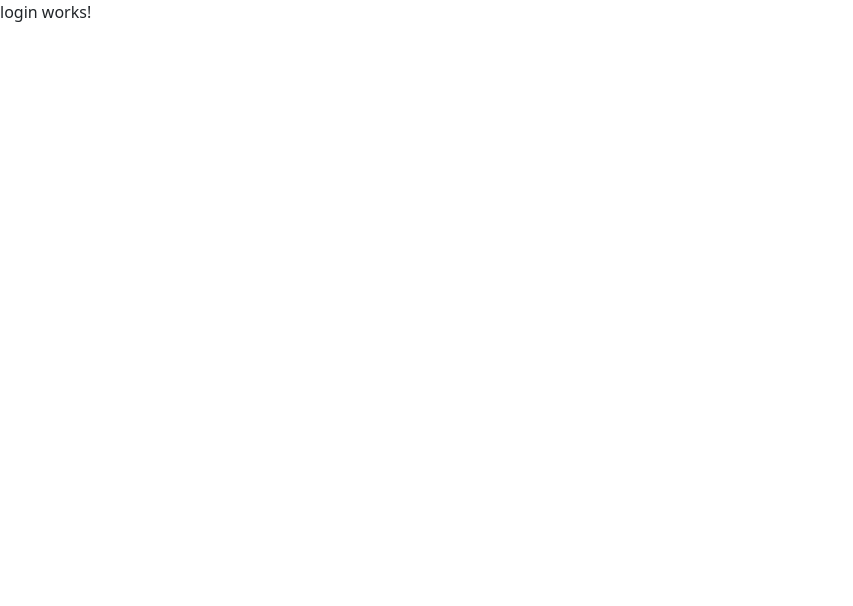
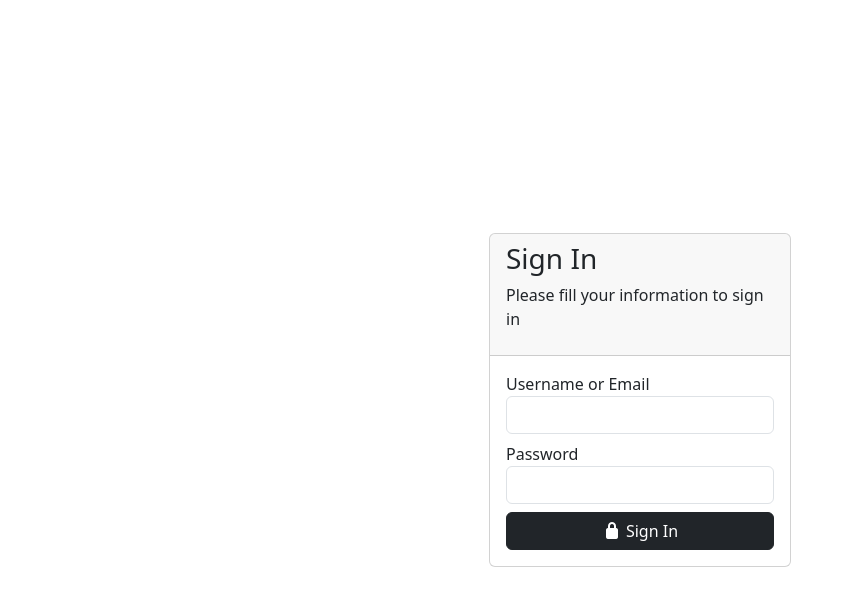
Before and after one commit to AhmetTeki/eAppointment, an Angular app in the folder eAppointmentClient/: page /login in a window 1280 px wide. Shown: the top 606 px of the page, without its empty margins (0-853 px from the left). Built offline with nearby package versions, Linux system fonts and the light colour scheme.

Commit message:
Update login component: add sign-in form and integrate Angular FormsModule

```diff
--- a/eAppointmentClient/src/app/Components/login/login.html
+++ b/eAppointmentClient/src/app/Components/login/login.html
@@ -1 +1,25 @@
-<p>login works!</p>
+<div class="row d-flex align-items-center justify-content-center" style="height: 100vh">
+  <div class="col-xl-3 col-lg-4 col-md-6">
+    <div class="card">
+      <div class="card-header">
+        <h3>Sign In</h3>
+        <p>Please fill your information to sign in</p>
+      </div>
+      <div class="card-body">
+        <form #loginForm="ngForm">
+          <div class="form-group">
+            <label>Username or Email</label>
+            <input type="text" class="form-control" name="userNameOrEmail" required />
+          </div>
+          <div class="form-group mt-2">
+            <label>Password</label>
+            <input type="password" class="form-control" name="password" required />
+          </div>
+          <div class="form-group mt-2">
+            <button class="btn btn-dark w-100"><i class="fa-solid fa-lock me-1"></i>Sign In</button>
+          </div>
+        </form>
+      </div>
+    </div>
+  </div>
+</div>
```
Also changed, not shown: eAppointmentClient/src/app/Components/login/login.ts (+3 -4 lines).
